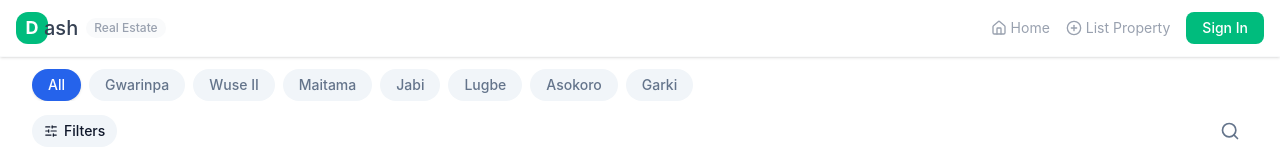
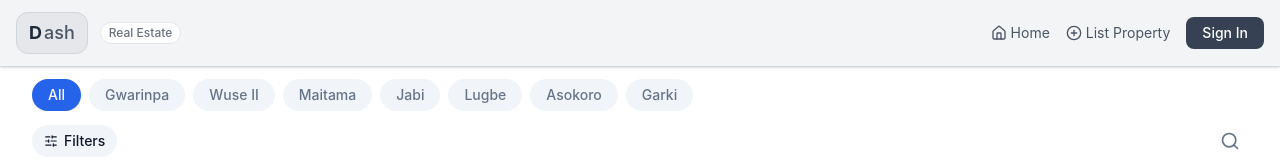
Before and after one commit to ddonjon/dash.ng, a React app in the folder frontend/: page / in a window 1280 px wide. Shown: the top 160 px of the page. Built offline with nearby package versions, Linux system fonts and the light colour scheme; no server answers; the database is empty; the HTML template or start-up script is replaced by a standard one.

Commit message:
first satistied ui

```diff
--- a/frontend/src/components/layout/Header.jsx
+++ b/frontend/src/components/layout/Header.jsx
@@ -2,40 +2,40 @@ import { Home, PlusCircle, User } from 'lucide-react'
 
 export function Header() {
   return (
-    <header className="sticky top-0 z-50 bg-white shadow-sm border-b border-gray-50">
+    <header className="sticky top-0 z-50 bg-gray-100 shadow-sm border-b border-gray-300">
       <div className="px-4 py-3 flex items-center justify-between">
-        {/* Logo - D + ash close together */}
+        {/* Logo - Tight spacing like one word */}
         <div className="flex items-center gap-0">
-          <div className="w-8 h-8 bg-emerald-500 rounded-xl flex items-center justify-center">
-            <span className="text-white font-bold text-lg">D</span>
+          <div className="flex items-center gap-0.5 bg-gray-200 rounded-xl px-3 py-1.5 border border-gray-300">
+            <span className="text-gray-800 font-bold text-lg">D</span>
+            <span className="text-gray-600 font-medium text-lg">ash</span>
           </div>
-          <span className="text-xl font-medium text-gray-700 -ml-1">ash</span>
-          <span className="text-xs font-medium text-gray-400 bg-gray-50 px-2 py-0.5 rounded-full ml-2 hidden sm:inline">
+          <span className="text-xs font-medium text-gray-500 bg-white px-2 py-0.5 rounded-full ml-3 hidden sm:inline border border-gray-200">
             Real Estate
           </span>
         </div>
 
         {/* Navigation */}
         <div className="hidden md:flex items-center gap-4">
-          <button className="text-sm text-gray-400 hover:text-gray-600 transition flex items-center gap-1">
+          <button className="text-sm text-gray-600 hover:text-gray-900 transition flex items-center gap-1">
             <Home size={16} />
             Home
           </button>
-          <button className="text-sm text-gray-400 hover:text-gray-600 transition flex items-center gap-1">
+          <button className="text-sm text-gray-600 hover:text-gray-900 transition flex items-center gap-1">
             <PlusCircle size={16} />
             List Property
           </button>
-          <button className="text-sm font-medium bg-emerald-500 text-white px-4 py-1.5 rounded-lg hover:bg-emerald-600 transition">
+          <button className="text-sm font-medium bg-gray-700 text-white px-4 py-1.5 rounded-lg hover:bg-gray-800 transition">
             Sign In
           </button>
         </div>
 
         {/* Mobile */}
         <div className="flex md:hidden items-center gap-2">
-          <button className="p-2 text-gray-400 hover:text-gray-600">
+          <button className="p-2 text-gray-600 hover:text-gray-900">
             <PlusCircle size={20} />
           </button>
-          <button className="p-2 text-gray-400 hover:text-gray-600">
+          <button className="p-2 text-gray-600 hover:text-gray-900">
             <User size={20} />
           </button>
         </div>
```
